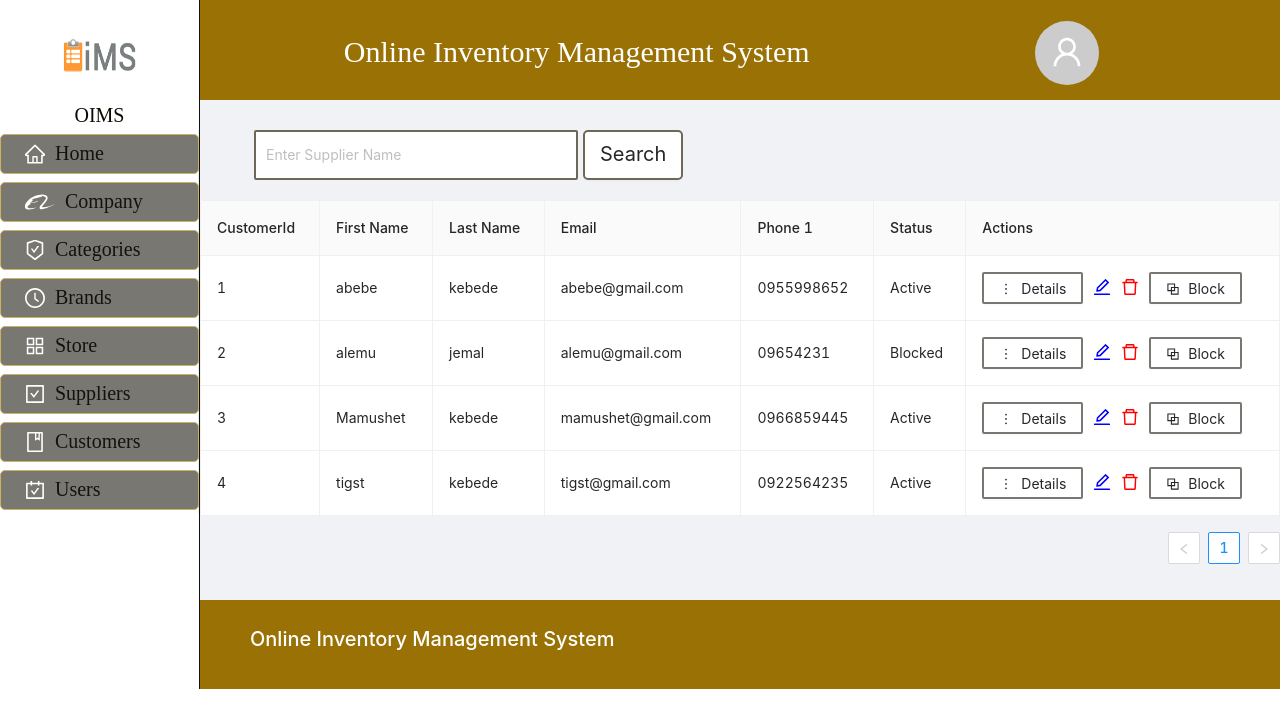
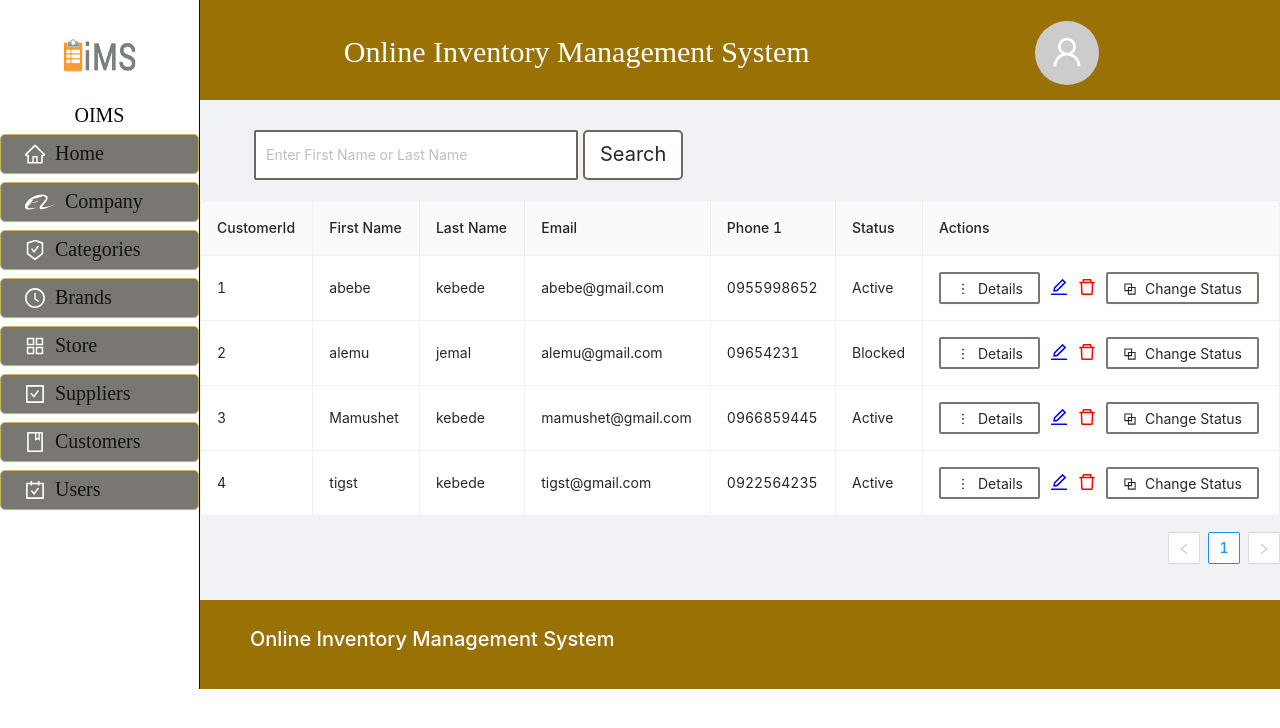
Before and after one commit to worashf/online-inventory-system-frontend, a React (Create React App) app: page /customer in a window 1280 px wide. Shown: the top 728 px of the page. Built offline with nearby package versions, Linux system fonts and the light colour scheme.

Commit message:
add table and data

```diff
--- a/src/components/table/CustomerTable.js
+++ b/src/components/table/CustomerTable.js
@@ -88,7 +88,7 @@ const CustomerTable =() =>{
                       <Button style={{border:"2px solid #797772"}} icon ={<MoreOutlined />}> Details</Button>
                      <EditOutlined style={{ color: "blue", marginLeft: 10, fontSize: 18 }}  />
                         <DeleteOutlined style={{ color: "red", marginLeft: 10, fontSize: 18 }} />
-                        <Button style={{border:"2px solid #797772",marginLeft:10}} icon ={<BlockOutlined />}>Block</Button>
+                        <Button style={{border:"2px solid #797772",marginLeft:10}} icon ={<BlockOutlined />}>Change Status</Button>
                     </>
                 )
             }
@@ -139,7 +139,7 @@ const customerData  =[
             <div style={button_search }>
 
             <div style={search_div}>
-            <Input placeholder='Enter Supplier Name ' style={search_input} />
+            <Input placeholder='Enter First Name or Last Name ' style={search_input} />
                 <Button style={search_btn}> Search</Button>
 
             </div>
```
